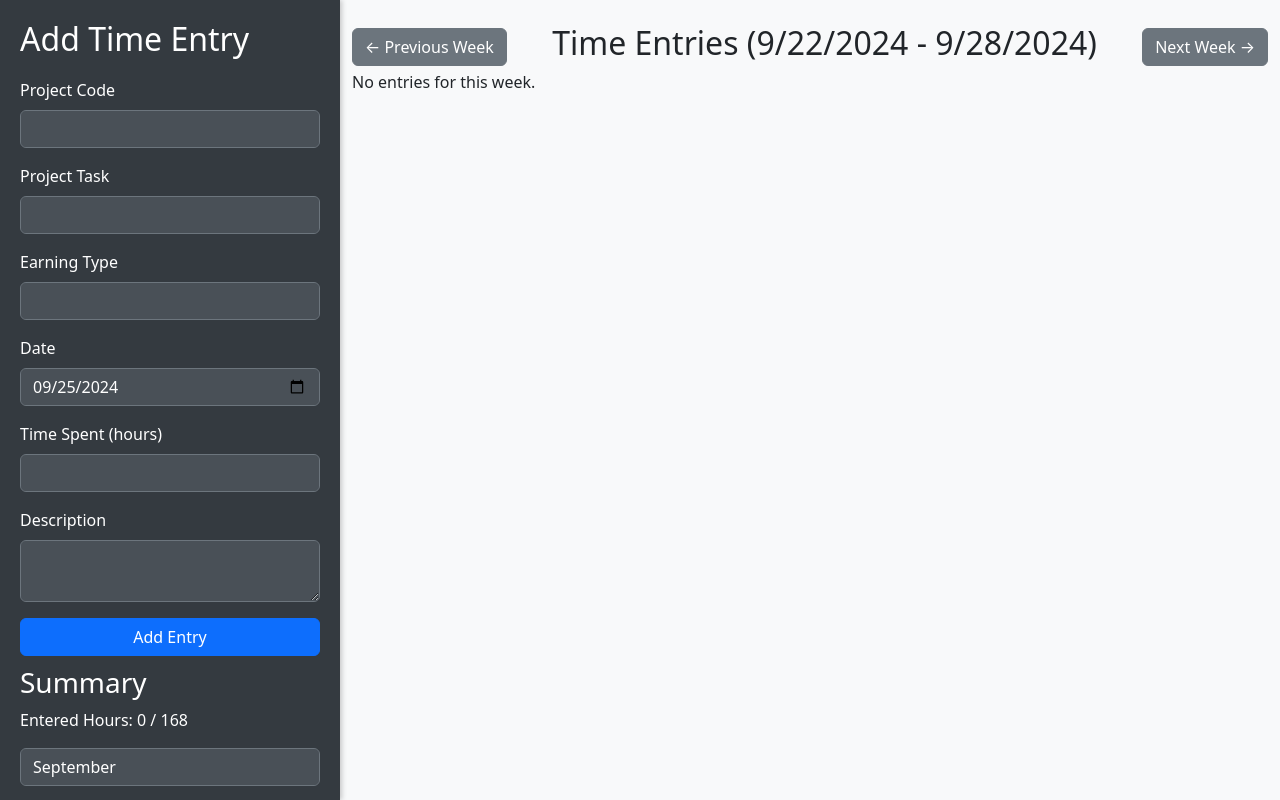
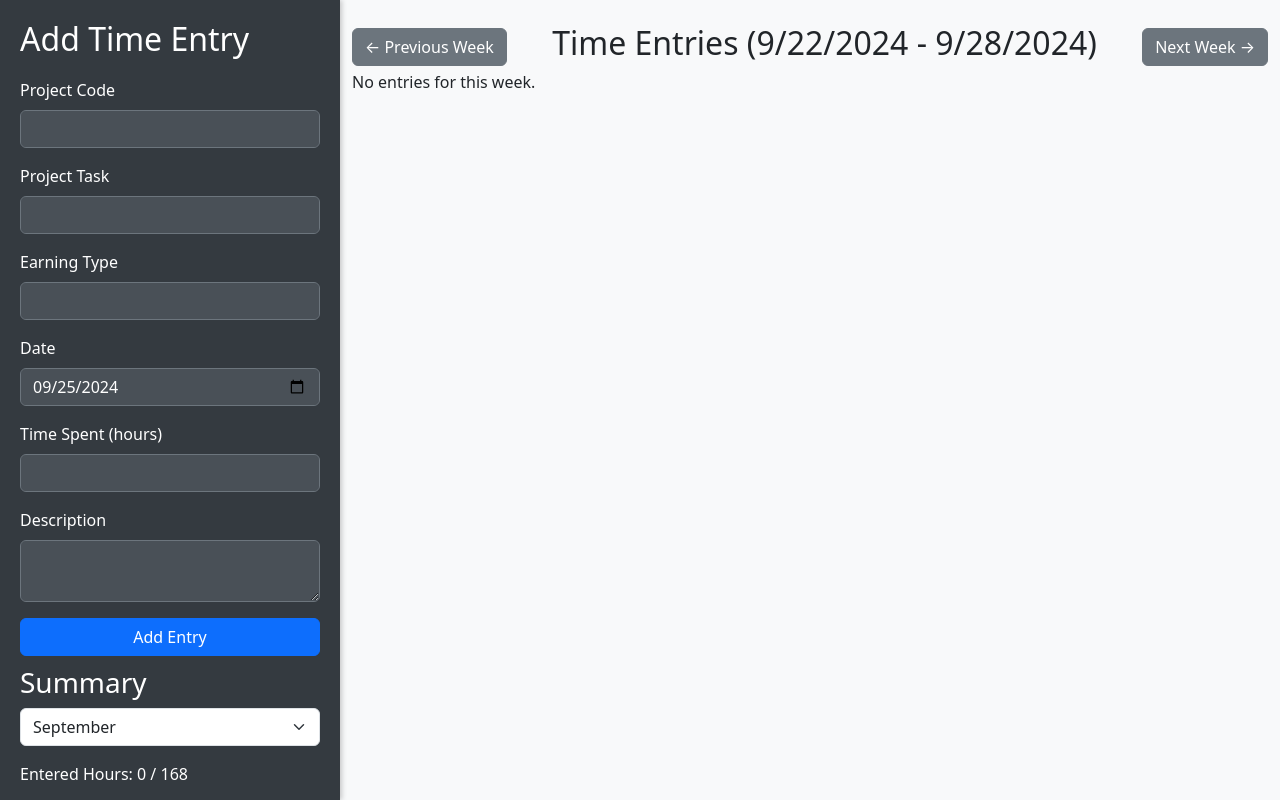
Before and after one commit to cdurth/time-tracker, a React (Create React App) app: page / in a window 1280 px wide. Built offline with nearby package versions, Linux system fonts and the light colour scheme.

Commit message:
summary month fixes

```diff
--- a/src/components/Sidebar.js
+++ b/src/components/Sidebar.js
@@ -224,9 +224,9 @@ const Sidebar = ({ addEntry, entries, setEditEntry, editEntry, updateEntry, copy
     };
 
     const calculateWorkingHours = () => {
-        const currentDate = new Date();
-        const startOfMonth = new Date(currentDate.getFullYear(), currentDate.getMonth(), 1);
-        const endOfMonth = new Date(currentDate.getFullYear(), currentDate.getMonth() + 1, 0);
+        const currentYear = currentDate.getFullYear();
+        const startOfMonth = new Date(currentYear, selectedMonth, 1);
+        const endOfMonth = new Date(currentYear, selectedMonth + 1, 0);
 
         let totalWorkingHours = 0;
         for (let day = new Date(startOfMonth); day <= endOfMonth; day.setDate(day.getDate() + 1)) {
@@ -238,7 +238,7 @@ const Sidebar = ({ addEntry, entries, setEditEntry, editEntry, updateEntry, copy
 
         const currentlyEnteredHours = entries.reduce((sum, entry) => {
             const entryDate = new Date(entry.date);
-            return entryDate.getMonth() === currentDate.getMonth() && entryDate.getFullYear() === currentDate.getFullYear()
+            return entryDate.getMonth() === selectedMonth && entryDate.getFullYear() === currentYear
                 ? sum + parseFloat(entry.timeSpent || 0)
                 : sum;
         }, 0);
@@ -313,9 +313,10 @@ const Sidebar = ({ addEntry, entries, setEditEntry, editEntry, updateEntry, copy
             monthPercentage: monthlyPercentages[type] || "0.00",
             monthHours: monthly[type] || 0,
             yearPercentage: yearlyPercentages[type] || "0.00",
-            yearHours: yearly[type] || 0,
+            yearHours: yearlyPercentages[type] || 0,
         }));
     };
+
     const earningTypePercentages = calculateEarningTypePercentages();
 
     return (
@@ -451,9 +452,12 @@ const Sidebar = ({ addEntry, entries, setEditEntry, editEntry, updateEntry, copy
                                 </div>
                                 <div className="modal-footer">
                                     <button type="button" className="btn btn-secondary"
-                                            onClick={() => setIsModalOpen(false)}>Close
+                                            onClick={() => setIsModalOpen(false)}
+                                    >
+                                        Close
                                     </button>
-                                    <button type="button" className="btn btn-primary" onClick={generateCSV}>Export
+                                    <button type="button" className="btn btn-primary" onClick={generateCSV}>
+                                        Export
                                     </button>
                                 </div>
                             </div>
@@ -464,15 +468,20 @@ const Sidebar = ({ addEntry, entries, setEditEntry, editEntry, updateEntry, copy
 
             <div className="summary">
                 <h3>Summary</h3>
-                <p>Entered Hours: {currentlyEnteredHours} / {totalWorkingHours}</p>
-                <div className="mb-3">
-                    {/*<label className="form-label">Select Month</label>*/}
-                    <select className="form-control" value={selectedMonth} onChange={handleMonthChange}>
+                <div className="month-selection mb-3">
+                    <select className="form-select" value={selectedMonth} onChange={handleMonthChange}>
                         {months.map((month, index) => (
-                            <option key={index} value={index}>{month}</option>
+                            <option key={index} value={index}>
+                                {month}
+                            </option>
                         ))}
                     </select>
                 </div>
+                <p>
+                    Entered Hours: {currentlyEnteredHours} / {totalWorkingHours}
+                </p>
+            </div>
+
             <div className="table-container">
                 <table className="table">
                     <thead>
@@ -499,7 +508,6 @@ const Sidebar = ({ addEntry, entries, setEditEntry, editEntry, updateEntry, copy
                     </tbody>
                 </table>
             </div>
-            </div>
             <div className="d-flex justify-content-between">
                 <div className="btn-group" role="group" aria-label="Sidebar actions">
                     <button type="button" className="btn btn-info" onClick={exportToCSV}>
```
Lines whose indentation alone changed are shown as unchanged.
